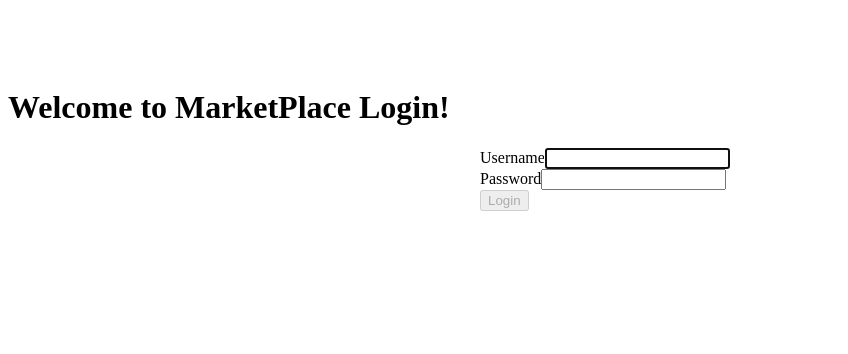
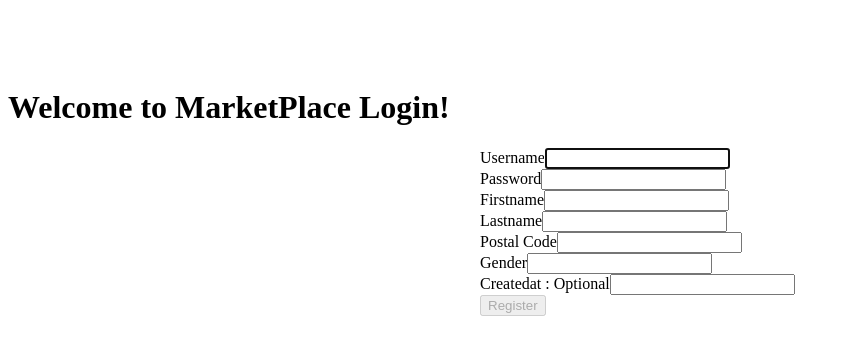
Before and after one commit to kit0415/TT1_29, a React (Create React App) app in the folder reactFE/: page /RegistrationScreen in a window 1280 px wide. Shown: the top 354 px of the page, without its empty margins (0-848 px from the left). Built offline with nearby package versions, Linux system fonts and the light colour scheme.

Commit message:
Modified registration screen

```diff
--- a/reactFE/src/App.js
+++ b/reactFE/src/App.js
@@ -2,21 +2,17 @@
 import Login from "./screens/LoginScreen";
 import RegistrationScreen from "./screens/RegistrationScreen";
 import ProductPageScreen from "./screens/ProductPageScreen";
-import { Route, Switch } from "react-router-dom";
-
+import { BrowserRouter, Route, Switch } from "react-router-dom";
 
 export default function App() {
-
-
-
   return (
     <div>
       <Switch>
         <Route exact path="/">
           <Login />
         </Route>
+        <Route path="/RegistrationScreen" component={RegistrationScreen} />
         <Route path="/LoginScreen" component={Login} />
-        <Route path="/RegistrationScreen" component={RegistrationScreen} />
         <Route path="/ProductPageScreen" component={ProductPageScreen} />
       </Switch>
     </div >
--- a/reactFE/src/screens/LoginScreen.js
+++ b/reactFE/src/screens/LoginScreen.js
@@ -15,8 +15,6 @@
   function handleLoginSubmit(event) {
     //Call login function
     // username, password
-
-
   }
 
   return (
--- a/reactFE/src/screens/RegistrationScreen.js
+++ b/reactFE/src/screens/RegistrationScreen.js
@@ -44,8 +44,50 @@
             onChange={(e) => setPassword(e.target.value)}
           />
         </Form.Group>
+        <Form.Group size="lg" controlId="firstname">
+          <Form.Label>Firstname</Form.Label>
+          <Form.Control
+            type="firstname"
+            value={firstname}
+            onChange={(e) => setfirstname(e.target.value)}
+          />
+        </Form.Group>
+        <Form.Group size="lg" controlId="lastname">
+          <Form.Label>Lastname</Form.Label>
+          <Form.Control
+            type="lastname"
+            value={lastname}
+            onChange={(e) => setlastname(e.target.value)}
+          />
+        </Form.Group>
+        <Form.Group size="lg" controlId="postalcode">
+          <Form.Label>Postal Code</Form.Label>
+          <Form.Control
+            type="postalcode"
+            value={postalcode}
+            onChange={(e) => setpostalcode(e.target.value)}
+          />
+        </Form.Group>
+        <Form.Group size="lg" controlId="gender">
+          <Form.Label>Gender</Form.Label>
+          <Form.Control
+            type="gender"
+            value={gender}
+            onChange={(e) => setgender(e.target.value)}
+          />
+        </Form.Group>
+
+        <Form.Group size="lg" controlId="createdat">
+          <Form.Label>Createdat : Optional</Form.Label>
+          <Form.Control
+            type="createdat"
+            value={createdat}
+            onChange={(e) => setcreatedat(e.target.value)}
+          />
+        </Form.Group>
+
         <Button block size="lg" type="submit" disabled={!validateForm()}>
-          Login
+          Register
         </Button>
       </Form>
     </div>
```
